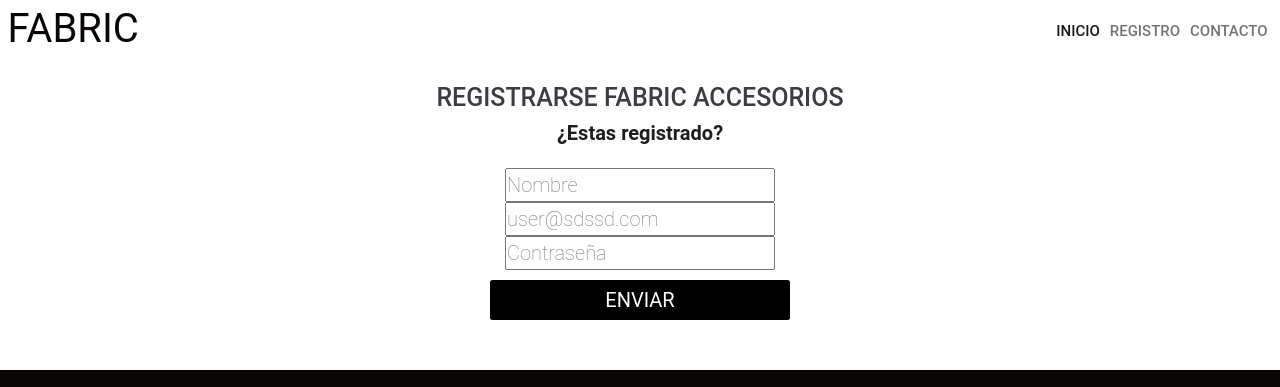
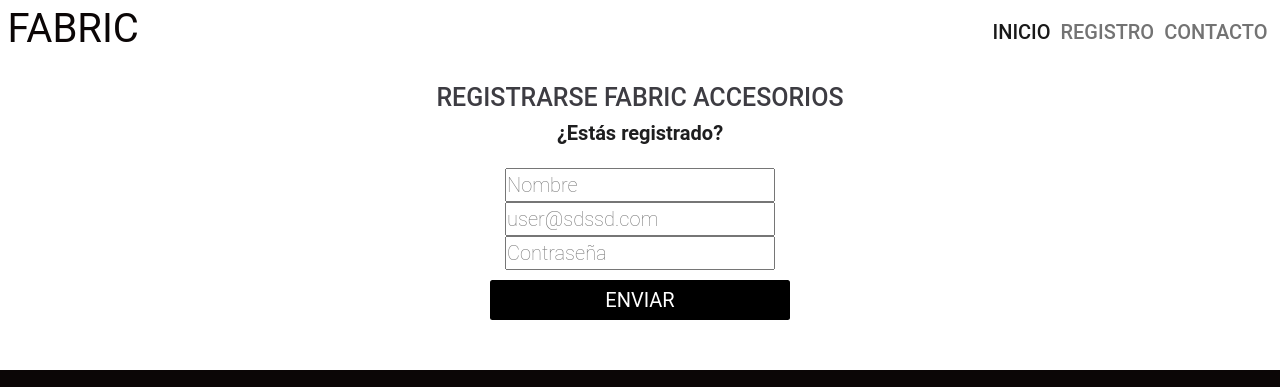
Before and after one commit to halfanna/loginPagina-AnaliaAlborno, a plain HTML site: page registro.html in a window 1280 px wide. Shown: the top 387 px of the page. Drawn offline with nearby package versions, Linux system fonts and the light colour scheme.

Commit message:
cambios en el resgitro

```diff
--- a/login.js
+++ b/login.js
@@ -37,6 +37,7 @@ for (let usuario of usuarios){
   const puedoEntrar = (usuario.usuario === emailUser ) && (usuario.password === passwordUser)? true:false
   puedoEntrar ? window.location.href="productos.html"
 
+
    : swal({
     title: " Usuario Incorrecto. Por favor registrese. ",
     icon:"error"
--- a/registro.html
+++ b/registro.html
@@ -37,7 +37,7 @@
   </header>
   <main  class="form1">
     <h1> REGISTRARSE FABRIC ACCESORIOS </h1>
-    <a href="login.html" class="link"> ¿Estas registrado?</a>
+    <a href="login.html" class="link"> ¿Estás registrado?</a>
     <form action="" method="POST" id="formulario" class="form1">
     <input type="text" id="nombre" placeholder="Nombre" required>
     <input type="email" name="" id="email" placeholder="user@sdssd.com" required>
--- a/registro.js
+++ b/registro.js
@@ -38,6 +38,7 @@ botonRegistro.addEventListener("click",(e)=>{
         ingresoCorrecto();
 
         setTimeout(()=>{
+
          window.open('productos.html')
         },1000)
 
--- a/style.css
+++ b/style.css
@@ -19,7 +19,7 @@
 .nav-link {
   font-weight: 500;
   color: #CC9C75;
-  font-size: 1.5rem;
+  font-size: 2rem;
   text-transform: uppercase;
 }
 
```
Also changed, not shown: index.html (+3 -0 lines).
